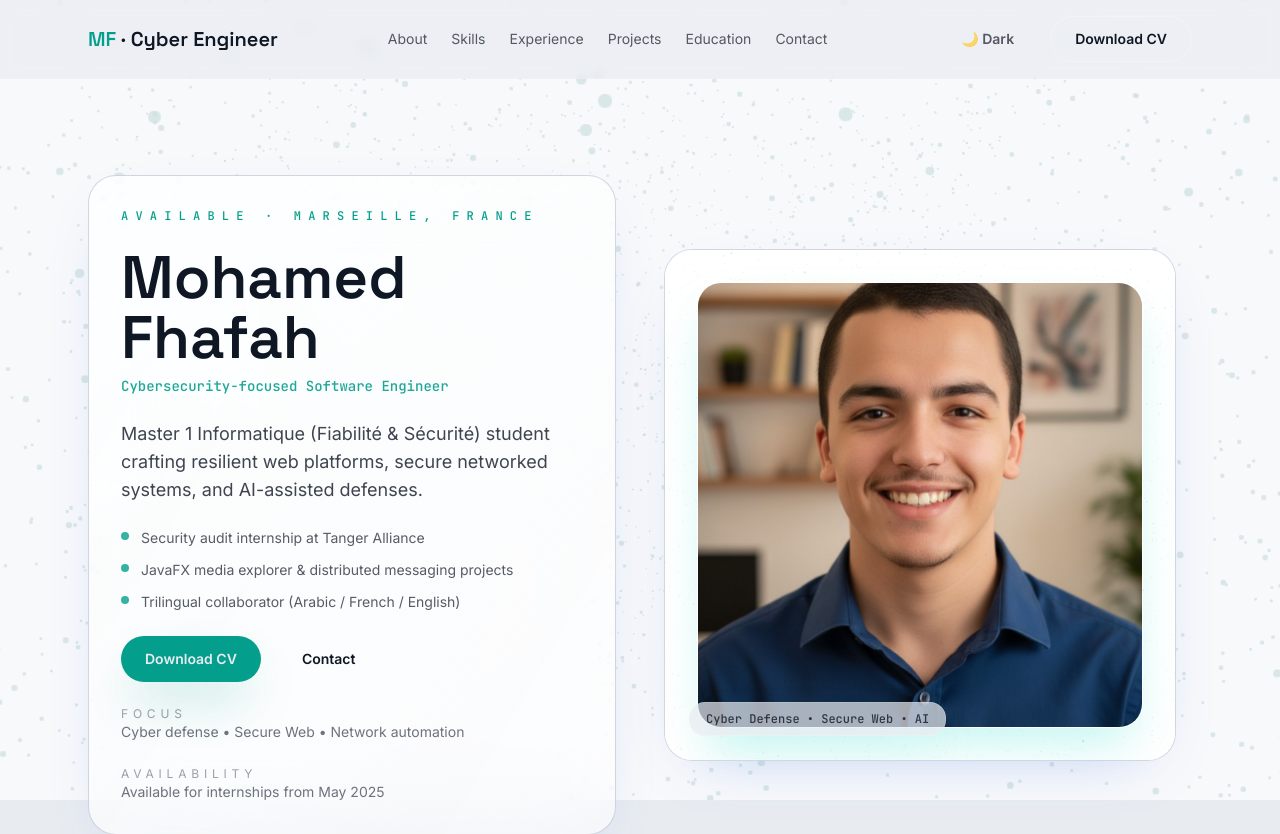
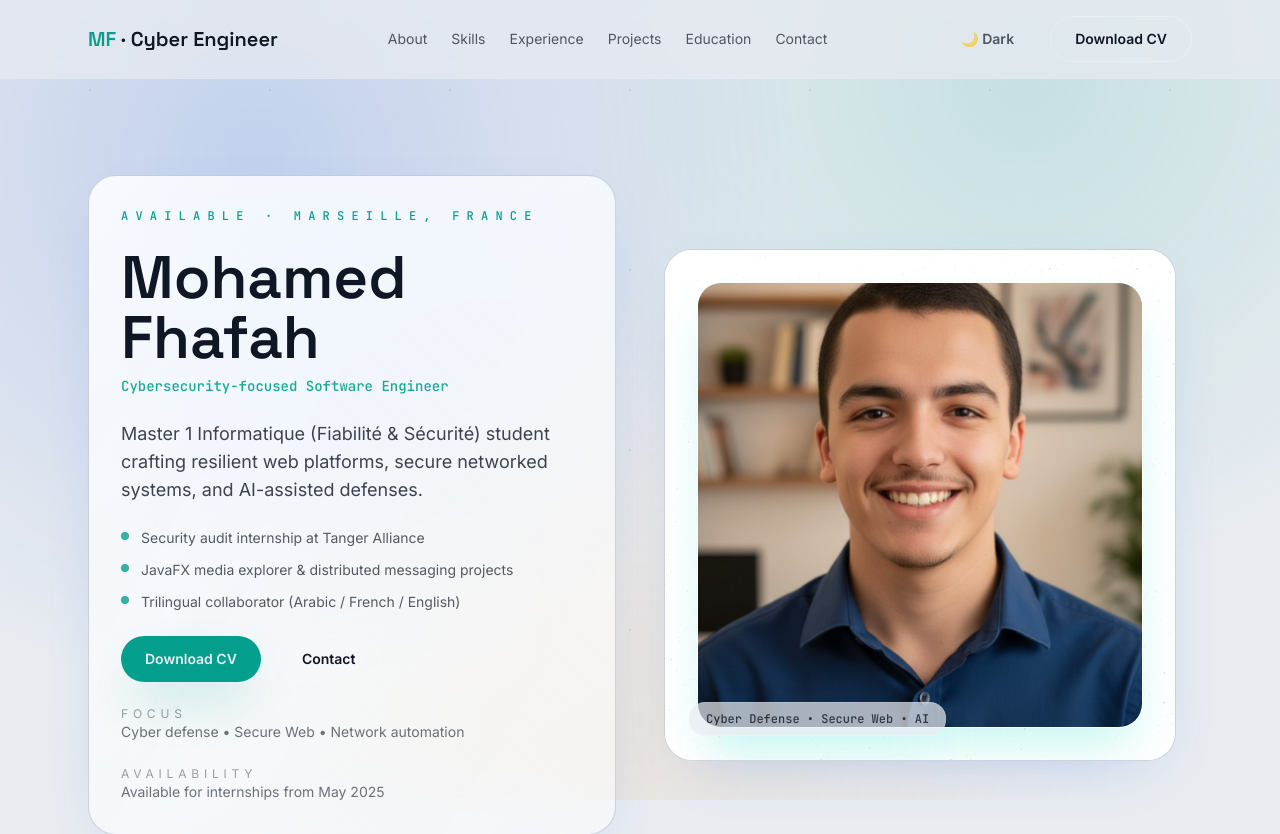
Before and after one commit to mohamed2003fh/personal-website, a React (Vite) app: page / in a window 1280 px wide. Shown: the top 834 px of the page. Built offline with nearby package versions, Linux system fonts and the light colour scheme.

Commit message:
chore: remove live background

```diff
--- a/src/App.tsx
+++ b/src/App.tsx
@@ -9,14 +9,13 @@ import { Navbar } from "./components/layout/Navbar"
 import { Footer } from "./components/layout/Footer"
 import { Meta } from "./components/seo/Meta"
 import { Analytics } from "./components/analytics/Analytics"
-import { BackgroundField } from "./components/three/BackgroundField"
 
 function App() {
   return (
     <div className="bg-midnight text-warm">
       <Meta />
       <Analytics />
-      <BackgroundField />
+      <div className="cyber-grid" aria-hidden="true" />
       <div className="relative z-10">
         <a
           href="#main"
--- a/src/components/three/BackgroundField.tsx
+++ /dev/null
@@ -1,54 +0,0 @@
-import { useMemo, useRef } from "react"
-import { Canvas, useFrame } from "@react-three/fiber"
-import { Points, PointMaterial } from "@react-three/drei"
-import type * as THREE from "three"
-
-function FlowField() {
-  const ref = useRef<THREE.Points>(null)
-  const positions = useMemo(() => {
-    const count = 4500
-    const arr = new Float32Array(count * 3)
-    for (let i = 0; i < count * 3; i += 3) {
-      arr[i] = (Math.random() - 0.5) * 18
-      arr[i + 1] = (Math.random() - 0.5) * 12
-      arr[i + 2] = (Math.random() - 0.5) * 16
-    }
-    return arr
-  }, [])
-
-  useFrame((state) => {
-    if (!ref.current) return
-    const t = state.clock.getElapsedTime()
-    ref.current.rotation.y = t * 0.03
-    ref.current.rotation.x = Math.sin(t * 0.2) * 0.1
-  })
-
-  return (
-    <Points ref={ref} positions={positions} stride={3} frustumCulled>
-      <PointMaterial
-        size={0.08}
-        transparent
-        color="#04D9C4"
-        sizeAttenuation
-        depthWrite={false}
-        opacity={0.75}
-      />
-    </Points>
-  )
-}
-
-export function BackgroundField() {
-  if (typeof window !== "undefined" && window.matchMedia("(prefers-reduced-motion: reduce)").matches) {
-    return null
-  }
-
-  return (
-    <div className="pointer-events-none fixed inset-0 z-0 opacity-70">
-      <Canvas camera={{ position: [0, 0, 10], fov: 60 }} dpr={[1, 1.5]}>
-        <color attach="background" args={["transparent"]} />
-        <ambientLight intensity={0.4} />
-        <FlowField />
-      </Canvas>
-    </div>
-  )
-}
--- a/src/index.css
+++ b/src/index.css
@@ -59,40 +59,6 @@ body::before {
   opacity: 0.7;
 }
 
-body::after {
-  content: "";
-  position: fixed;
-  inset: 0;
-  z-index: -1;
-  pointer-events: none;
-  background-image:
-    linear-gradient(120deg, rgb(var(--color-midnight)) 0%, rgba(0, 0, 0, 0) 45%),
-    radial-gradient(circle at 15% 15%, rgb(var(--color-royal) / 0.15), transparent 45%),
-    radial-gradient(circle at 85% 25%, rgb(var(--color-cyber) / 0.12), transparent 35%),
-    radial-gradient(circle at 40% 80%, rgb(var(--color-amber) / 0.08), transparent 40%),
-    repeating-linear-gradient(
-      0deg,
-      rgba(255, 255, 255, 0.03) 0,
-      rgba(255, 255, 255, 0.03) 1px,
-      transparent 1px,
-      transparent 90px
-    ),
-    repeating-linear-gradient(
-      90deg,
-      rgba(255, 255, 255, 0.025) 0,
-      rgba(255, 255, 255, 0.025) 1px,
-      transparent 1px,
-      transparent 90px
-    );
-  opacity: 0.4;
-  mix-blend-mode: screen;
-}
-
-:root[data-theme="light"] body::after {
-  opacity: 0.3;
-  mix-blend-mode: multiply;
-}
-
 #root {
   min-height: 100vh;
 }
@@ -124,6 +90,34 @@ html {
   box-shadow: 0 20px 60px -35px rgb(var(--color-royal) / 0.35);
 }
 
+.cyber-grid {
+  pointer-events: none;
+  position: fixed;
+  inset: 0;
+  z-index: 0;
+  background-image:
+    radial-gradient(circle at 20% 20%, rgb(var(--color-royal) / 0.18), transparent 45%),
+    radial-gradient(circle at 80% 10%, rgb(var(--color-cyber) / 0.15), transparent 40%),
+    radial-gradient(circle at 50% 90%, rgb(var(--color-amber) / 0.1), transparent 50%);
+}
+
+.cyber-grid::after {
+  content: "";
+  position: absolute;
+  inset: 0;
+  background-image:
+    radial-gradient(rgb(var(--color-cyber) / 0.35) 1px, transparent 1px),
+    linear-gradient(rgba(255, 255, 255, 0.03), rgba(255, 255, 255, 0));
+  background-size: 180px 180px, 100% 100%;
+  mix-blend-mode: screen;
+  opacity: 0.6;
+}
+
+:root[data-theme="light"] .cyber-grid::after {
+  opacity: 0.35;
+  mix-blend-mode: multiply;
+}
+
 .input-surface {
   background: rgb(var(--color-surface) / 0.7);
   border: 1px solid rgb(var(--color-border) / 0.35);
```
Also changed, not shown: 1 other file (tests, documents, lock files or other folders).
